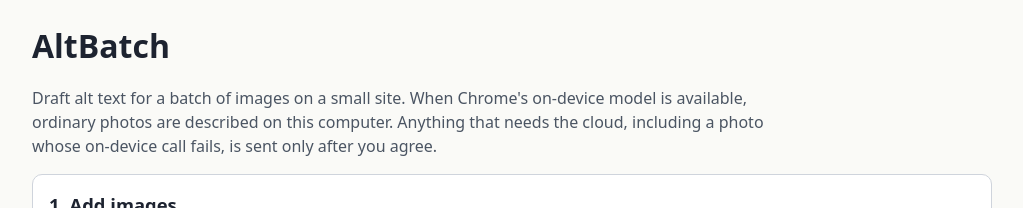
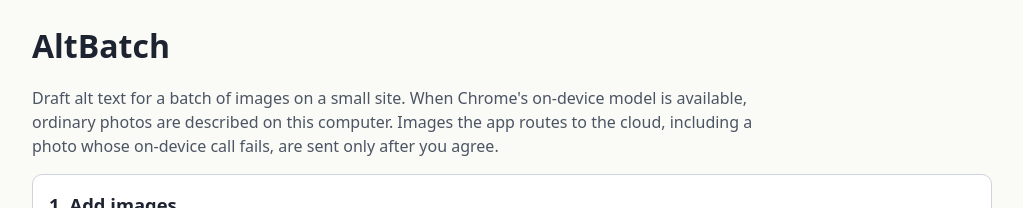
Before and after one commit to wongang2/altbatch, a website built with Vite: page index.html in a window 1280 px wide. Shown: the top 208 px of the page, without its empty margins (128-1151 px from the left). Built offline with nearby package versions, Linux system fonts and the light colour scheme; some packages are replaced by stand-ins of ours.

Commit message:
First screen: scope the consent sentence to app-routed cloud calls
Co-Authored-By: Claude Opus 5.5 <noreply@anthropic.com>

```diff
--- a/index.html
+++ b/index.html
@@ -11,7 +11,7 @@
   <a class="skip" href="#cards">Skip to cards</a>
   <header>
     <h1>AltBatch</h1>
-    <p class="lead">Draft alt text for a batch of images on a small site. When Chrome's on-device model is available, ordinary photos are described on this computer. Anything that needs the cloud, including a photo whose on-device call fails, is sent only after you agree.</p>
+    <p class="lead">Draft alt text for a batch of images on a small site. When Chrome's on-device model is available, ordinary photos are described on this computer. Images the app routes to the cloud, including a photo whose on-device call fails, are sent only after you agree.</p>
   </header>
   <main>
     <section aria-labelledby="in-h" class="panel">
```
